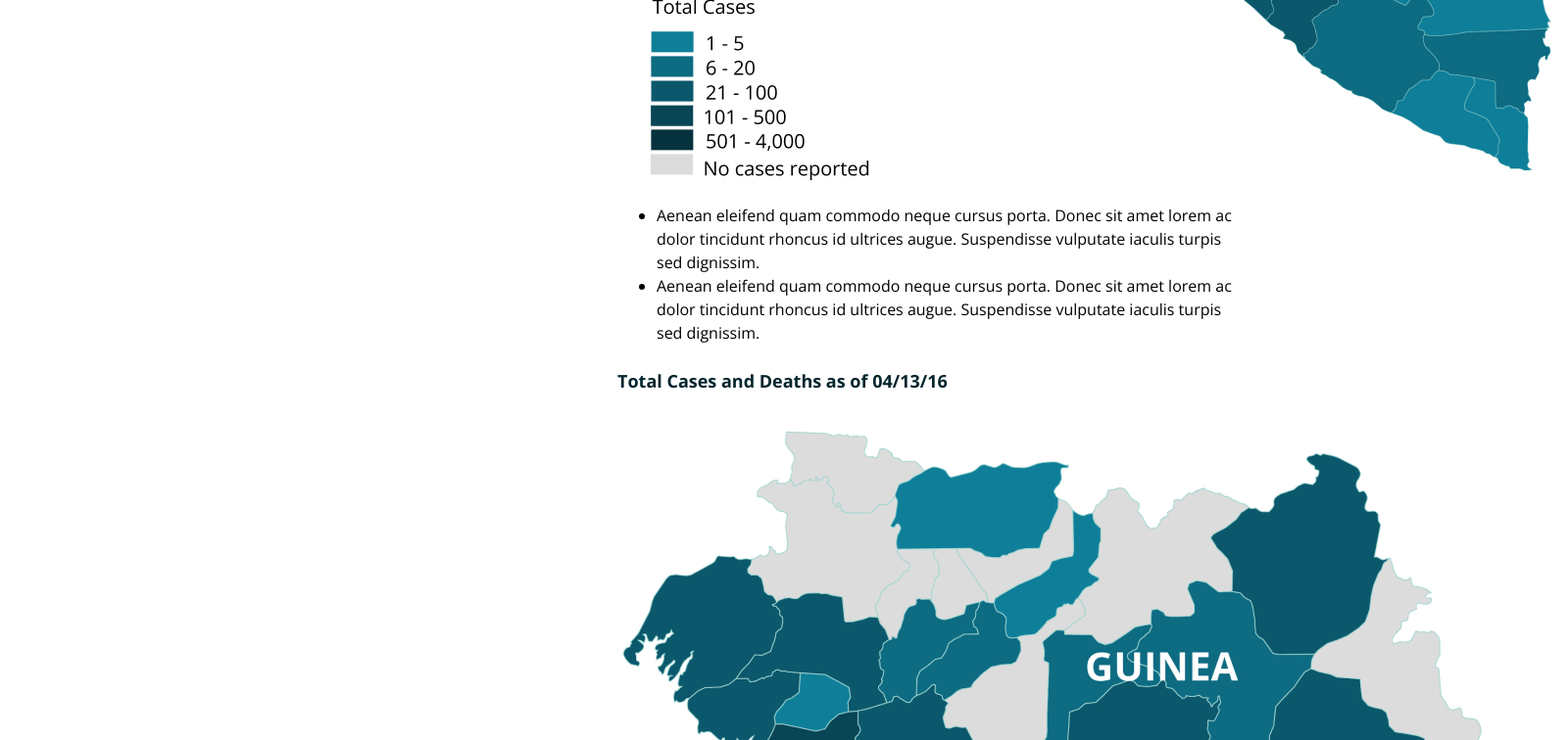
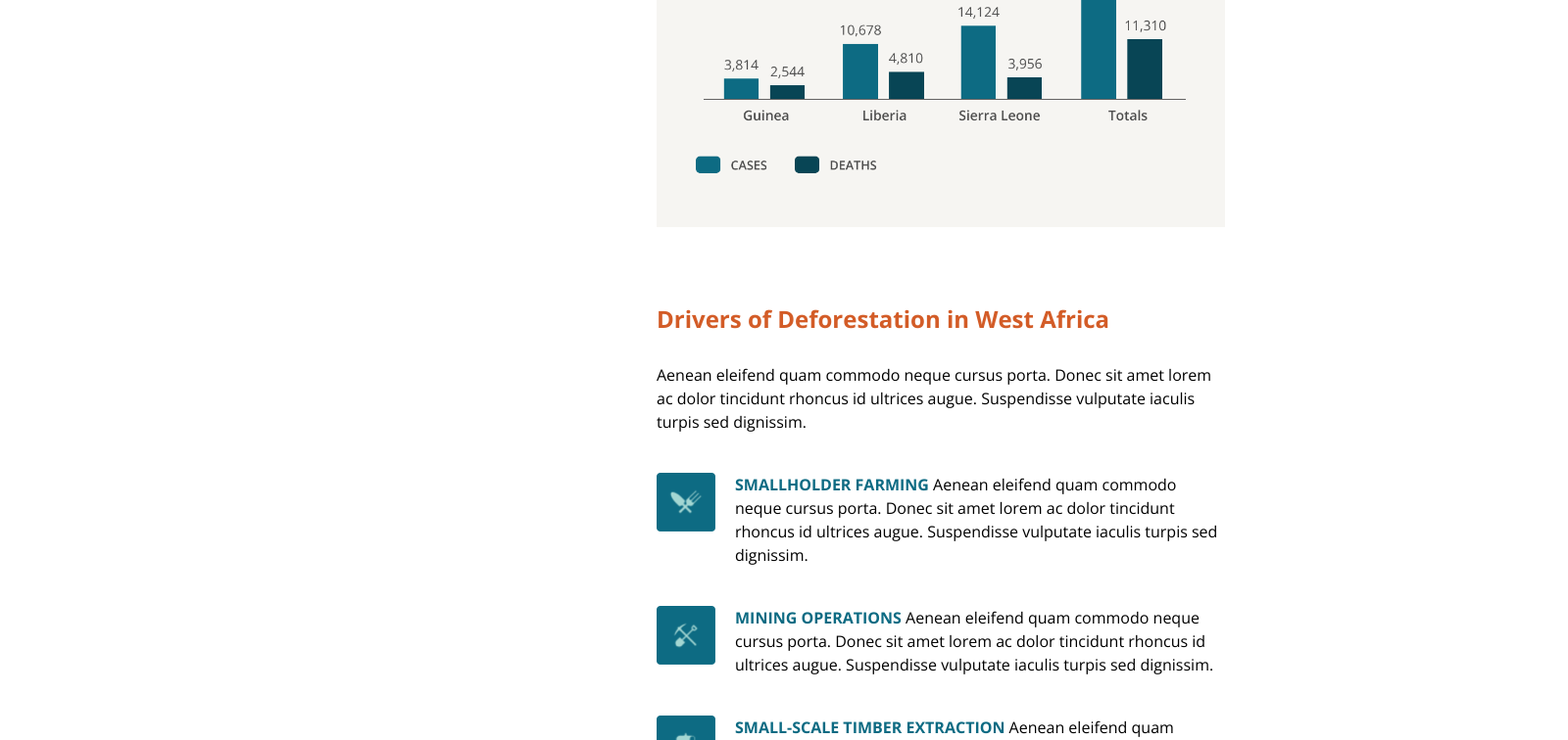
Before and after one commit to wwfus/wwf-deforestation, a React (Create React App) app: page / in a window 1280 px wide. Shown: the part 2044-2800 px from the top of the page at 98% size, 1600 px wide, since content can reach past the window. Built offline with nearby package versions, Linux system fonts and the light colour scheme.

Commit message:
content and tab styling

```diff
--- a/src/components/Blurb.css
+++ b/src/components/Blurb.css
@@ -0,0 +1,21 @@
+.blurb {
+  display: flex;
+  justify-content: left;
+  margin-bottom: 40px;
+}
+
+.blurb img {
+  height: 60px;
+  width: 60px;
+  margin-right: 20px;
+}
+
+.blurb p {
+  margin: 0;
+}
+
+.blurb span {
+  text-transform: uppercase;
+  color: #0D6B83;
+  font-weight: bold;
+}
--- a/src/components/Blurb.js
+++ b/src/components/Blurb.js
@@ -1,6 +1,8 @@
-function IconBlurb(props) {
+import './Blurb.css';
+
+const Blurb = (props) => {
   return (
-    <div className='icon-blurb'>
+    <div className='blurb'>
       <img src={props.imgSrc} alt={props.imgAlt} />
       <p>
         <span>{props.title}</span> {props.text}
@@ -9,4 +11,4 @@ function IconBlurb(props) {
   );
 }
 
-export default IconBlurb;
+export default Blurb;
--- a/src/components/Content.css
+++ b/src/components/Content.css
@@ -1,12 +1,12 @@
 .main-content {
   max-width: 1280px;
   padding: 20px;
-  margin: 0 -10px;
+  margin: 0 -30px;
   display: flex;
   justify-content: space-between;
 }
 
 .layout-column {
   width: 50%;
-  margin: 0 10px;
+  margin: 0 30px;
 }
--- a/src/components/Tab.css
+++ b/src/components/Tab.css
@@ -1,3 +1,11 @@
+.tab-wrapper {
+  border-right: 1px solid #02252D;
+}
+
+.tab-wrapper:last-of-type {
+  border-right: none;
+}
+
 .nav__tab {
   list-style: none;
   margin: 0 10px;
@@ -5,9 +13,10 @@
   cursor: pointer;
   width: 260px;
   height: 70px;
+  text-align: left;
   border: none;
-  background-color: lightgrey;
-  text-align: left;
+  border-bottom: 5px solid #fff;
+  border-radius: 5px;
 
   display: flex;
   justify-content: left;
@@ -29,9 +38,9 @@
 }
 
 .nav__tab:hover {
-  background-color: #ddd;
+  border-bottom-color: #D35C27;
 }
 
 .nav__tab.active {
-  background-color: blue;
+  border-bottom-color: #D35C27;
 }
--- a/src/components/Tab.js
+++ b/src/components/Tab.js
@@ -1,15 +1,22 @@
-import './Tab.css';
+import "./Tab.css";
 
 const Tab = (props) => {
   const clickHandler = () => {
     props.onTabClick(props.content.id); // pass the state up to Nav
-  }
+  };
 
   return (
-    <button className={props.activeTab === props.content.id ? 'nav__tab active' : 'nav__tab'} onClick={clickHandler} data-id={props.content.id}>
-      <img src={props.content.imgSrc} alt={props.content.imgAlt} />
-      <span>{props.content.title}</span>
-    </button>
+    <div className="tab-wrapper">
+      <button
+        className={
+          props.activeTab === props.content.id ? "nav__tab active" : "nav__tab"
+        }
+        onClick={clickHandler}
+      >
+        <img src={props.content.imgSrc} alt={props.content.imgAlt} />
+        <span>{props.content.title}</span>
+      </button>
+    </div>
   );
 };
 
--- a/src/index.css
+++ b/src/index.css
@@ -20,16 +20,23 @@ body {
 
 /* typography */
 
+h1, h2, h3, h4 {
+  margin: 0;
+  line-height: 1.2em;
+}
+
 h1,
 h2 {
   font-family: "WWF", sans-serif;
   font-weight: normal;
+  margin-bottom: 40px;
 }
 
 h3,
 h4 {
   font-family: "Open Sans", sans-serif;
   font-weight: bold;
+  margin-bottom: 30px;
 }
 
 h1 {
@@ -60,3 +67,9 @@ p {
   display: flex;
   justify-content: center;
 }
+
+/* UI */
+
+button {
+  background-color: #fff;
+}
--- a/src/pages/Ebola.js
+++ b/src/pages/Ebola.js
@@ -1,27 +1,31 @@
-import Blurb from '../components/Blurb';
+import Blurb from "../components/Blurb";
+
+import "./Page.css";
 
 // import images
-import imgEbolaChart from '../images/ebola-chart.png';
-import imgEbolaMap from '../images/ebola-map.png';
-import imgFarming from '../images/drivers-farming.png';
-import imgFuelwood from '../images/drivers-fuelwood.png';
-import imgMining from '../images/drivers-mining.png';
-import imgTimber from '../images/drivers-timber.png';
+import imgEbolaChart from "../images/ebola-chart.png";
+import imgEbolaMap from "../images/ebola-map.png";
+import imgFarming from "../images/drivers-farming.png";
+import imgFuelwood from "../images/drivers-fuelwood.png";
+import imgMining from "../images/drivers-mining.png";
+import imgTimber from "../images/drivers-timber.png";
 
 function EbolaPage() {
   return (
-    <div className='ebola-page'>
+    <div className="page-content">
+      <header>
         <h2>Ebola and West Africa</h2>
         <p>
-        Lorem ipsum dolor sit amet, consectetur adipiscing elit. Nam aliquam ut
-        turpis pharetra rhoncus hendrerit. Risus, purus, nisi ipsum in laoreet.
-        Turpis aliquam sagittis, est dictum aenean amet. Vitae nibh vulputate
-        orci nisi. Quis posuere eu laoreet ullamcorper at semper nascetur mi.
-        Mattis pharetra arcu tincidunt quam risus. Est vitae at donec elementum,
-        porttitor tristique laoreet neque scelerisque.
+          Lorem ipsum dolor sit amet, consectetur adipiscing elit. Nam aliquam
+          ut turpis pharetra rhoncus hendrerit. Risus, purus, nisi ipsum in
+          laoreet. Turpis aliquam sagittis, est dictum aenean amet. Vitae nibh
+          vulputate orci nisi. Quis posuere eu laoreet ullamcorper at semper
+          nascetur mi. Mattis pharetra arcu tincidunt quam risus. Est vitae at
+          donec elementum, porttitor tristique laoreet neque scelerisque.
         </p>
+      </header>
 
-      <div className='callout-section'>
+      <div className="callout-section">
         <h3>Region Disease Profile</h3>
         <p>
           Lorem ipsum dolor sit amet, consectetur adipiscing elit. Odio tempor
@@ -33,9 +37,9 @@ function EbolaPage() {
           urna est dictum. Velit, et, malesuada et lectus urna vestibulum sed
           massa est. Ut cursus quisque aenean amet.
         </p>
-        <div className='image-container'>
+        <div className="image-container">
           <h4>Ebola Cases in West Africa</h4>
-          <img src={imgEbolaMap} alt='Map of Ebola in West Africa' />
+          <img src={imgEbolaMap} alt="Map of Ebola in West Africa" />
         </div>
         <ul>
           <li>
@@ -49,49 +53,51 @@ function EbolaPage() {
             vulputate iaculis turpis sed dignissim.
           </li>
         </ul>
-        <div className='image-container'>
+        <div className="image-container">
           <h4>
             Total Cases and Deaths <span>as of 04/13/16</span>
           </h4>
-          <img src={imgEbolaMap} alt='Chart of Ebola cases and deaths' />
+          <img src={imgEbolaChart} alt="Chart of Ebola cases and deaths" />
         </div>
       </div>
 
-      <div className='content-section'>
+      <div className="content-section">
+        <header>
           <h3>Drivers of Deforestation in West Africa</h3>
           <p>
-          Aenean eleifend quam commodo neque cursus porta. Donec sit amet lorem
-          ac dolor tincidunt rhoncus id ultrices augue. Suspendisse vulputate
-          iaculis turpis sed dignissim.
+            Aenean eleifend quam commodo neque cursus porta. Donec sit amet
+            lorem ac dolor tincidunt rhoncus id ultrices augue. Suspendisse
+            vulputate iaculis turpis sed dignissim.
           </p>
+        </header>
 
         <Blurb
-          title='Smallholder farming'
-          text='Aenean eleifend quam commodo neque cursus porta. Donec sit amet lorem ac dolor tincidunt rhoncus id ultrices augue. Suspendisse vulputate iaculis turpis sed dignissim.'
+          title="Smallholder farming"
+          text="Aenean eleifend quam commodo neque cursus porta. Donec sit amet lorem ac dolor tincidunt rhoncus id ultrices augue. Suspendisse vulputate iaculis turpis sed dignissim."
           imgSrc={imgFarming}
-          imgAlt='Smallholder farming icon'
+          imgAlt="Smallholder farming icon"
         />
         <Blurb
-          title='Mining operations'
-          text='Aenean eleifend quam commodo neque cursus porta. Donec sit amet lorem ac dolor tincidunt rhoncus id ultrices augue. Suspendisse vulputate iaculis turpis sed dignissim.'
+          title="Mining operations"
+          text="Aenean eleifend quam commodo neque cursus porta. Donec sit amet lorem ac dolor tincidunt rhoncus id ultrices augue. Suspendisse vulputate iaculis turpis sed dignissim."
           imgSrc={imgMining}
-          imgAlt='Mining operations icon'
+          imgAlt="Mining operations icon"
         />
         <Blurb
-          title='Small-scale timber extraction'
-          text='Aenean eleifend quam commodo neque cursus porta. Donec sit amet lorem ac dolor tincidunt rhoncus id ultrices augue. Suspendisse vulputate iaculis turpis sed dignissim.'
+          title="Small-scale timber extraction"
+          text="Aenean eleifend quam commodo neque cursus porta. Donec sit amet lorem ac dolor tincidunt rhoncus id ultrices augue. Suspendisse vulputate iaculis turpis sed dignissim."
           imgSrc={imgTimber}
-          imgAlt='Small-scale timber extraction icon'
+          imgAlt="Small-scale timber extraction icon"
         />
         <Blurb
-          title='Fuelwood and charcoal'
-          text='Aenean eleifend quam commodo neque cursus porta. Donec sit amet lorem ac dolor tincidunt rhoncus id ultrices augue. Suspendisse vulputate iaculis turpis sed dignissim.'
+          title="Fuelwood and charcoal"
+          text="Aenean eleifend quam commodo neque cursus porta. Donec sit amet lorem ac dolor tincidunt rhoncus id ultrices augue. Suspendisse vulputate iaculis turpis sed dignissim."
           imgSrc={imgFuelwood}
-          imgAlt='Fuelwood and charcoal icon'
+          imgAlt="Fuelwood and charcoal icon"
         />
       </div>
 
-      <div className='content-section'>
+      <div className="content-section">
         <h3>What WWF is Doing</h3>
         <p>
           Semper fames aliquet senectus vulputate porttitor. Tristique lectus
--- a/src/pages/Malaria.js
+++ b/src/pages/Malaria.js
@@ -1,25 +1,27 @@
-import Blurb from '../components/Blurb';
+import Blurb from "../components/Blurb";
 
 // import images
-import imgEbolaChart from '../images/ebola-chart.png';
-import imgEbolaMap from '../images/ebola-map.png';
-import imgFarming from '../images/drivers-farming.png';
-import imgFuelwood from '../images/drivers-fuelwood.png';
-import imgMining from '../images/drivers-mining.png';
-import imgTimber from '../images/drivers-timber.png';
+import imgEbolaChart from "../images/ebola-chart.png";
+import imgEbolaMap from "../images/ebola-map.png";
+import imgFarming from "../images/drivers-farming.png";
+import imgFuelwood from "../images/drivers-fuelwood.png";
+import imgMining from "../images/drivers-mining.png";
+import imgTimber from "../images/drivers-timber.png";
 
 function MalariaPage() {
   return (
-    <div className='malaria-page'>
-      <h2>Malaria and the Amazon</h2>
-      <p>
-        Lorem ipsum dolor sit amet, consectetur adipiscing elit. Nam aliquam ut
-        turpis pharetra rhoncus hendrerit. Risus, purus, nisi ipsum in laoreet.
-        Turpis aliquam sagittis, est dictum aenean amet. Vitae nibh vulputate
-        orci nisi. Quis posuere eu laoreet ullamcorper at semper nascetur mi.
-        Mattis pharetra arcu tincidunt quam risus. Est vitae at donec elementum,
-        porttitor tristique laoreet neque scelerisque.
-      </p>
+    <div className="page-content">
+      <header>
+        <h2>Malaria and the Amazon</h2>
+        <p>
+          Lorem ipsum dolor sit amet, consectetur adipiscing elit. Nam aliquam
+          ut turpis pharetra rhoncus hendrerit. Risus, purus, nisi ipsum in
+          laoreet. Turpis aliquam sagittis, est dictum aenean amet. Vitae nibh
+          vulputate orci nisi. Quis posuere eu laoreet ullamcorper at semper
+          nascetur mi. Mattis pharetra arcu tincidunt quam risus. Est vitae at
+          donec elementum, porttitor tristique laoreet neque scelerisque.
+        </p>
+      </header>
     </div>
   );
 }
--- /dev/null
+++ b/src/pages/Page.css
@@ -0,0 +1,22 @@
+.page-content {
+  margin-bottom: 40px;
+}
+
+.page-content header {
+  margin-bottom: 40px;
+}
+
+.content-section {
+  margin-bottom: 80px;
+}
+
+.callout-section {
+  background-color: #F6F5F2;
+  padding: 40px;
+  margin-bottom: 80px;
+}
+
+.image-container img {
+  max-width: 100%;
+  height: auto;
+}
```
Also changed, not shown: src/pages/Lyme.js (+19 -17 lines). Lines whose indentation alone changed are shown as unchanged.
